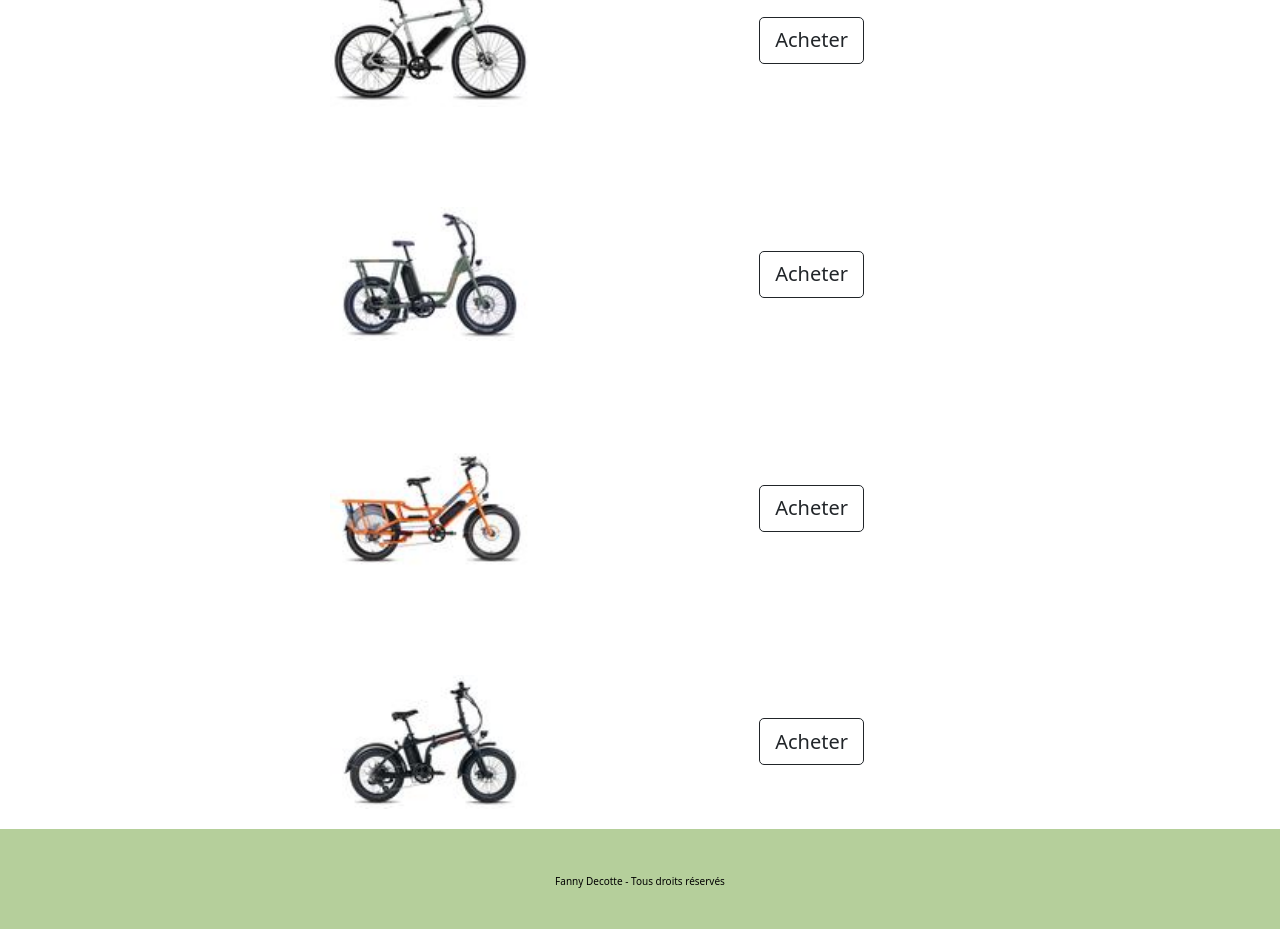
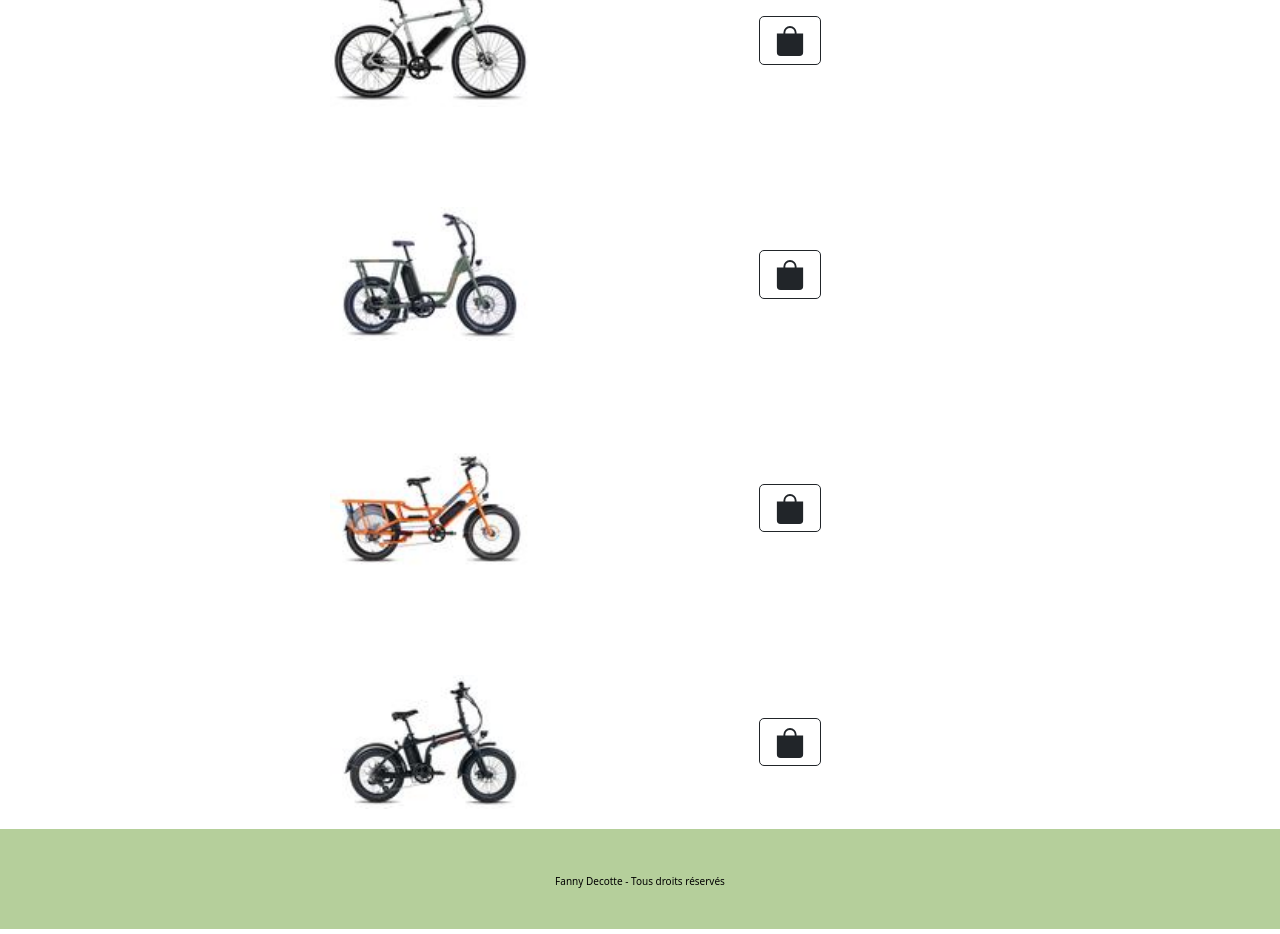
Before and after one commit to Fanitalaguitare/dossier2.html, a plain HTML site: page boutique.html in a window 1280 px wide. Shown: the part 340-1274 px from the top of the page. Drawn offline with nearby package versions, Linux system fonts and the light colour scheme.

Commit message:
ajout panier boutique

```diff
--- a/boutique.html
+++ b/boutique.html
@@ -66,7 +66,9 @@
                         <div class="h-100 row justify-content-start align-items-center">
                             <a href="https://radpowerbikes.eu/collections/electric-bikes/products/radmission-electric-metro-bike" target="_blank">
                                 <button type="button" class="btn btn-outline-dark">
-                        Acheter
+                                    <svg xmlns="http://www.w3.org/2000/svg" width="30" height="30" fill="currentColor" class="bi bi-bag-fill" viewBox="0 0 16 16">
+                                        <path d="M8 1a2.5 2.5 0 0 1 2.5 2.5V4h-5v-.5A2.5 2.5 0 0 1 8 1zm3.5 3v-.5a3.5 3.5 0 1 0-7 0V4H1v10a2 2 0 0 0 2 2h10a2 2 0 0 0 2-2V4h-3.5z"/>
+                                    </svg>
                                 </button>
                             </a>
                         </div>
@@ -82,7 +84,9 @@
                         <div class="h-100 row justify-content-start align-items-center">
                             <a href="https://radpowerbikes.eu/products/radrunner-electric-utility-bike" target="_blank">
                                 <button type="button" class="btn btn-outline-dark">
-                        Acheter
+                                    <svg xmlns="http://www.w3.org/2000/svg" width="30" height="30" fill="currentColor" class="bi bi-bag-fill" viewBox="0 0 16 16">
+                                        <path d="M8 1a2.5 2.5 0 0 1 2.5 2.5V4h-5v-.5A2.5 2.5 0 0 1 8 1zm3.5 3v-.5a3.5 3.5 0 1 0-7 0V4H1v10a2 2 0 0 0 2 2h10a2 2 0 0 0 2-2V4h-3.5z"/>
+                                    </svg>
                                 </button>
                             </a>
                         </div>
@@ -98,7 +102,9 @@
                         <div class="h-100 row justify-content-start align-items-center">
                             <a href="https://radpowerbikes.eu/products/radwagon-electric-cargo-bike" target="_blank">
                                 <button type="button" class="btn btn-outline-dark">
-                        Acheter
+                                    <svg xmlns="http://www.w3.org/2000/svg" width="30" height="30" fill="currentColor" class="bi bi-bag-fill" viewBox="0 0 16 16">
+                                        <path d="M8 1a2.5 2.5 0 0 1 2.5 2.5V4h-5v-.5A2.5 2.5 0 0 1 8 1zm3.5 3v-.5a3.5 3.5 0 1 0-7 0V4H1v10a2 2 0 0 0 2 2h10a2 2 0 0 0 2-2V4h-3.5z"/>
+                                    </svg>
                                 </button>
                             </a>
                         </div>
@@ -114,7 +120,9 @@
                         <div class="h-100 row justify-content-start align-items-center">
                             <a href="https://radpowerbikes.eu/products/radmini-electric-folding-fat-bike" target="_blank">
                                 <button type="button" class="btn btn-outline-dark">
-                        Acheter
+                                    <svg xmlns="http://www.w3.org/2000/svg" width="30" height="30" fill="currentColor" class="bi bi-bag-fill" viewBox="0 0 16 16">
+                                        <path d="M8 1a2.5 2.5 0 0 1 2.5 2.5V4h-5v-.5A2.5 2.5 0 0 1 8 1zm3.5 3v-.5a3.5 3.5 0 1 0-7 0V4H1v10a2 2 0 0 0 2 2h10a2 2 0 0 0 2-2V4h-3.5z"/>
+                                    </svg>
                                 </button>
                             </a>
                         </div>
```
